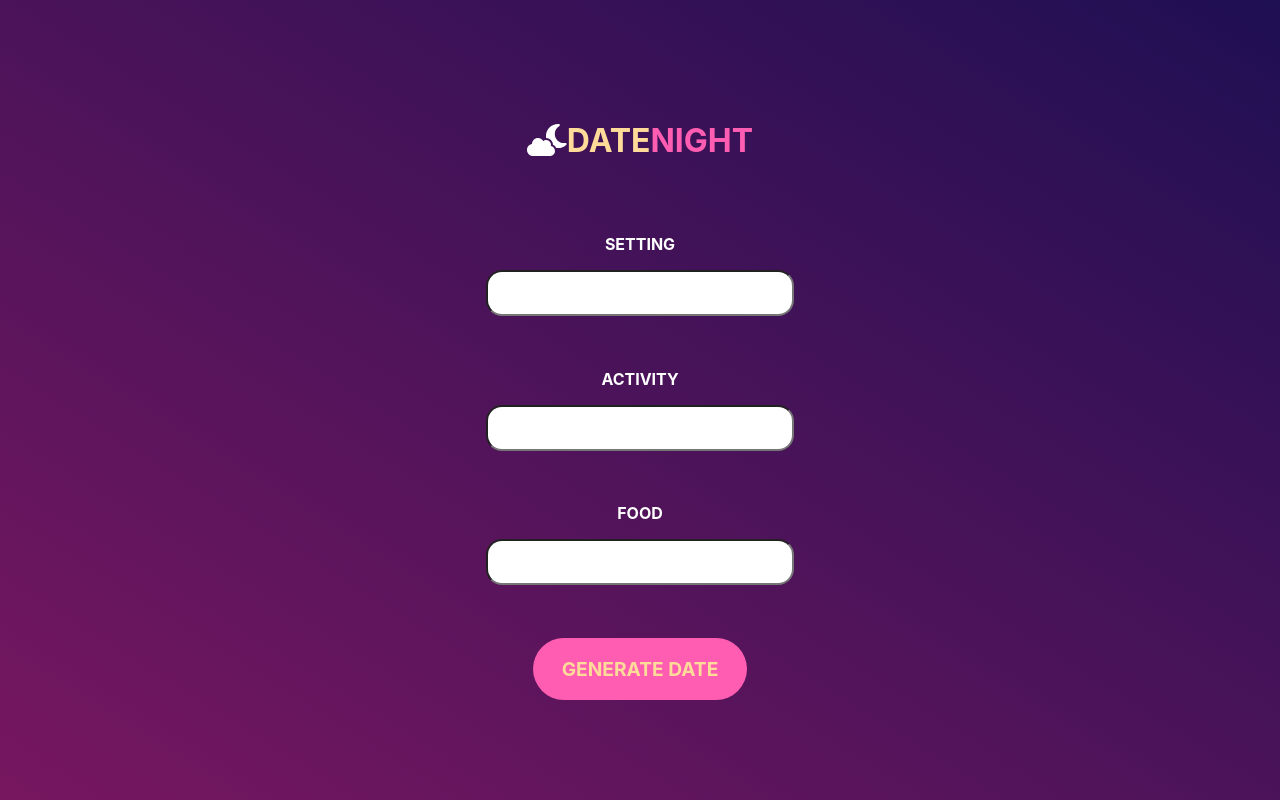
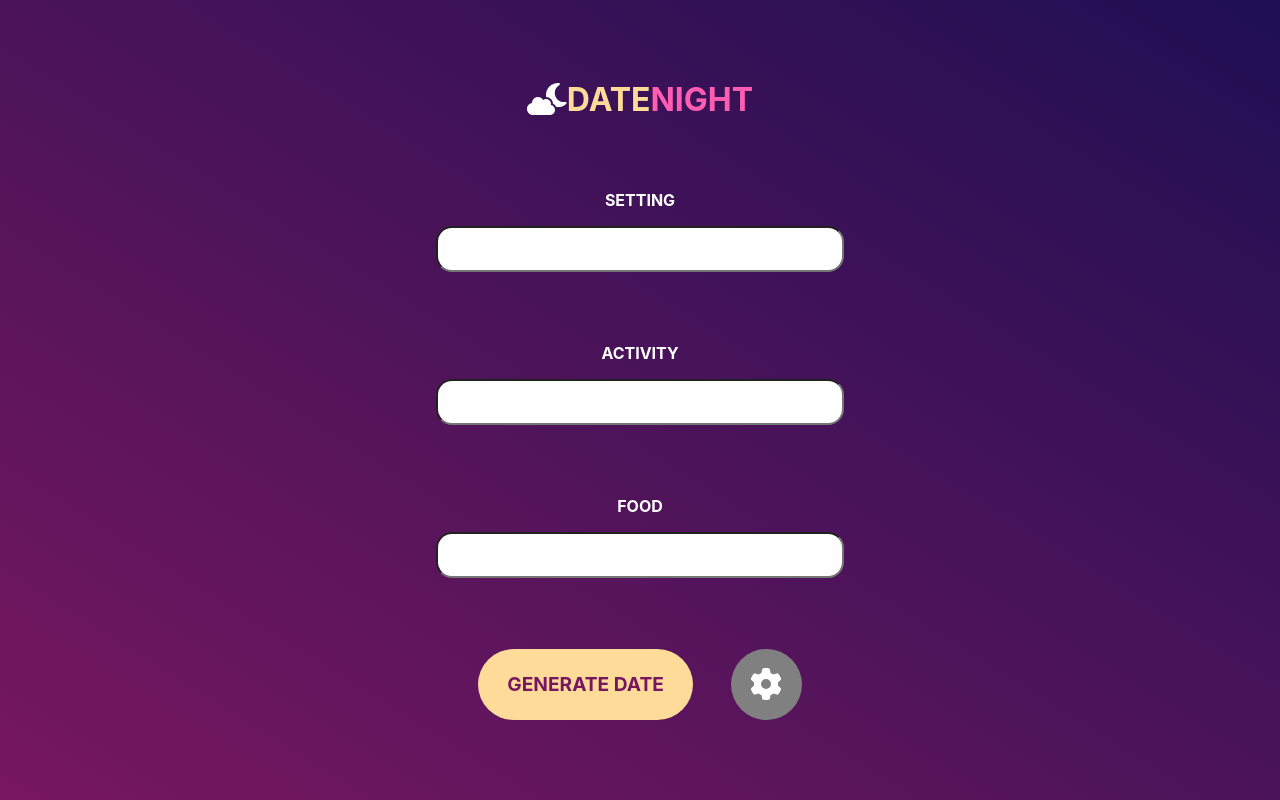
Before and after one commit to Ryhhill1998/date-night, a React (Create React App) app: page / in a window 1280 px wide. Built offline with nearby package versions, Linux system fonts and the light colour scheme.

Commit message:
updated UI

```diff
--- a/src/App.js
+++ b/src/App.js
@@ -2,7 +2,11 @@ import { useState } from "react";
 import "./App.scss";
 
 import { FontAwesomeIcon } from "@fortawesome/react-fontawesome";
-import { faCloudMoon } from "@fortawesome/free-solid-svg-icons";
+import {
+  faCloudMoon,
+  faGear,
+  faArrowRightLong,
+} from "@fortawesome/free-solid-svg-icons";
 
 const App = () => {
   const [dateSetting, setDateSetting] = useState("");
@@ -113,9 +117,23 @@ const App = () => {
           </div>
 
           <div className="row">
-            <button className="search-btn" type="submit" onClick={chooseDate}>
-              Generate Date
-            </button>
+            <div className="btn-container">
+              <button
+                className="btn search-btn"
+                type="button"
+                onClick={chooseDate}
+              >
+                Generate Date{" "}
+                <FontAwesomeIcon className="icon" icon={faArrowRightLong} />
+              </button>
+              <button
+                className="btn settings-btn"
+                type="button"
+                onClick={() => {}}
+              >
+                <FontAwesomeIcon className="icon" icon={faGear} />
+              </button>
+            </div>
           </div>
         </div>
       </div>
--- a/src/App.scss
+++ b/src/App.scss
@@ -11,10 +11,9 @@ html {
 }
 
 .container {
-  height: 100%;
-  max-height: 600px;
-  padding: 2em;
-  border-radius: 80px;
+  height: 80%;
+  max-height: 700px;
+  width: 100%;
 }
 
 .col {
@@ -23,10 +22,11 @@ html {
   flex-direction: column;
   align-items: center;
   justify-content: space-between;
-  gap: 2em;
 }
 
 .row {
+  width: 85%;
+  max-width: 400px;
   display: flex;
   flex-direction: column;
   align-items: center;
@@ -34,27 +34,64 @@ html {
   text-transform: uppercase;
 }
 
-button {
-  border-radius: 100px;
-  padding: 1em 1.5em;
+.btn-container {
+  width: 100%;
+  display: flex;
+  justify-content: space-evenly;
+}
+
+.btn {
   text-transform: uppercase;
   font-family: inherit;
   font-size: 1.2rem;
   font-weight: bold;
-  color: #ffdb99;
-  background-color: #ff5db2;
   border: none;
   cursor: pointer;
 }
 
+.search-btn {
+  color: #771760;
+  background-color: #ffdb99;
+  padding: 1em 1.5em;
+  border-radius: 100px;
+
+  .icon {
+    display: none;
+  }
+
+  &:hover {
+    background-image: linear-gradient(to top, #ffdb99, #ff5db2);
+    color: black;
+
+    & .icon {
+      display: inline-block;
+    }
+  }
+}
+
+.settings-btn {
+  background-color: grey;
+  border-radius: 50%;
+  padding: 1em;
+
+  .icon {
+    font-size: 2rem;
+    color: white;
+  }
+}
+
 .date-details {
-  min-width: 300px;
   min-height: 40px;
+  width: 100%;
   border-radius: 16px;
   margin-top: 1em;
   text-align: center;
   font-size: 1rem;
   font-family: inherit;
+}
+
+.title {
+  margin: 0;
 }
 
 .title__date {
```
